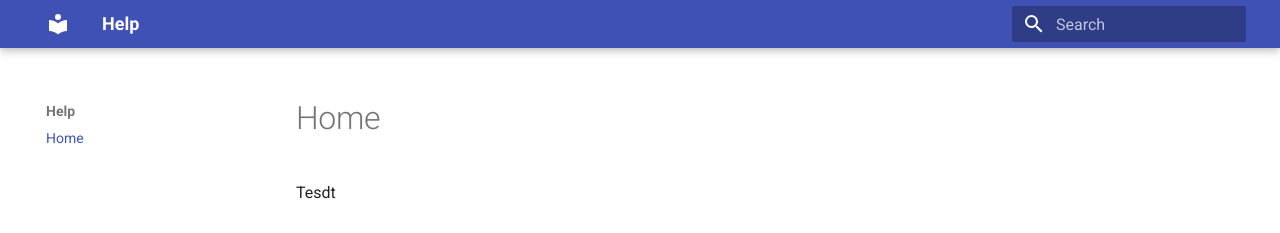
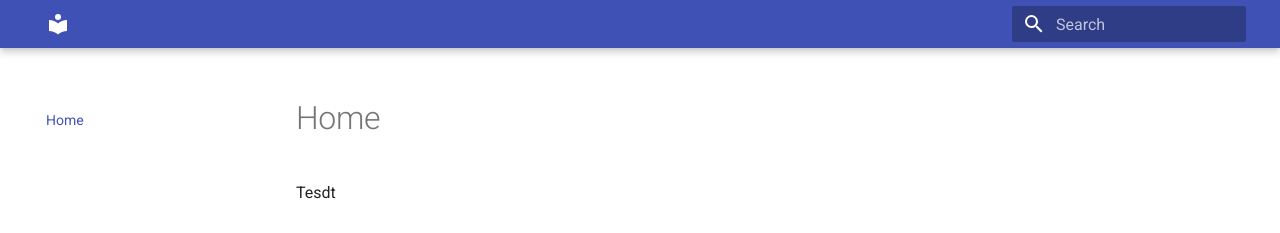
Before and after one commit to ram19890/frank, an MkDocs documentation site: the page built from docs/index.md, in a window 1280 px wide. Shown: the top 233 px of the page. Built offline with MkDocs 1.6.1 and Material for MkDocs 9.7.7, drawn with Linux system fonts in a browser that asks for light colours.

Commit message:
reverted!

```diff
--- a/mkdocs.yml
+++ b/mkdocs.yml
@@ -1,3 +1,2 @@
-site_name: Help
 theme:
   name: material
```
